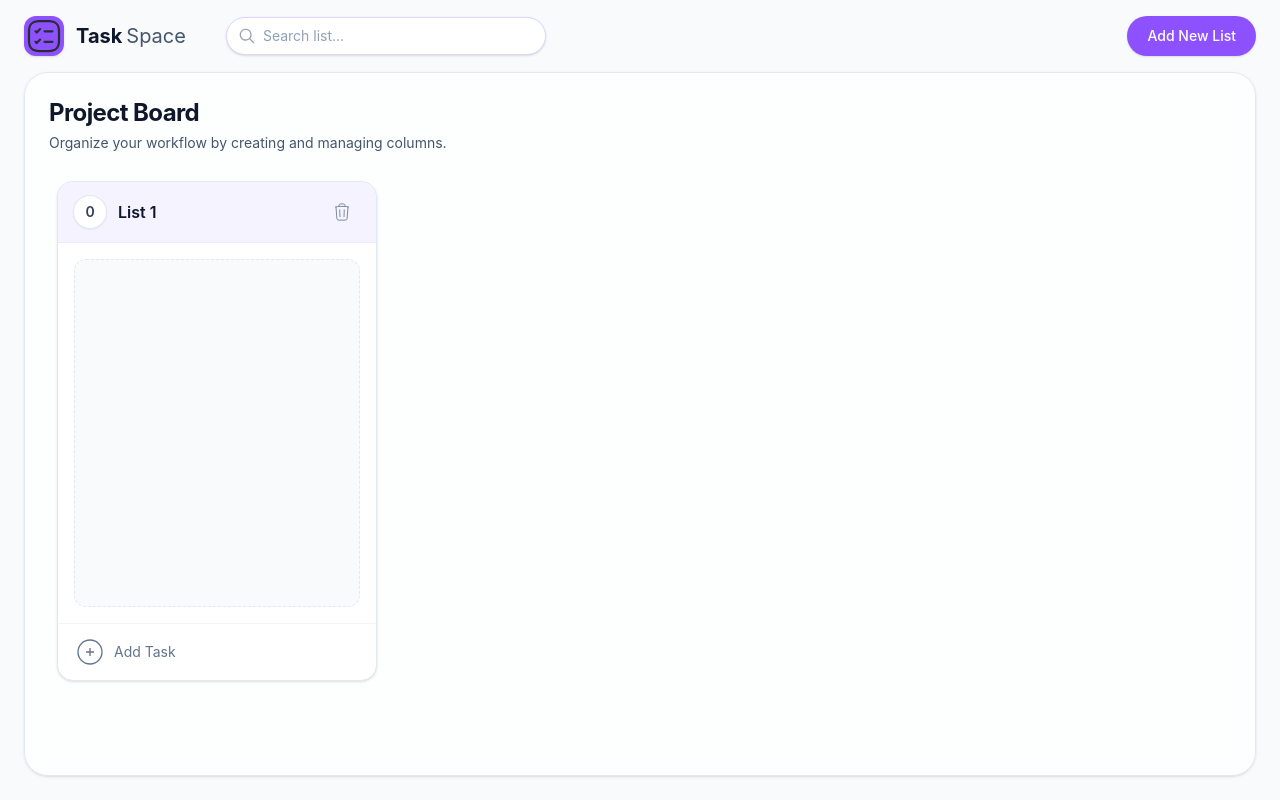
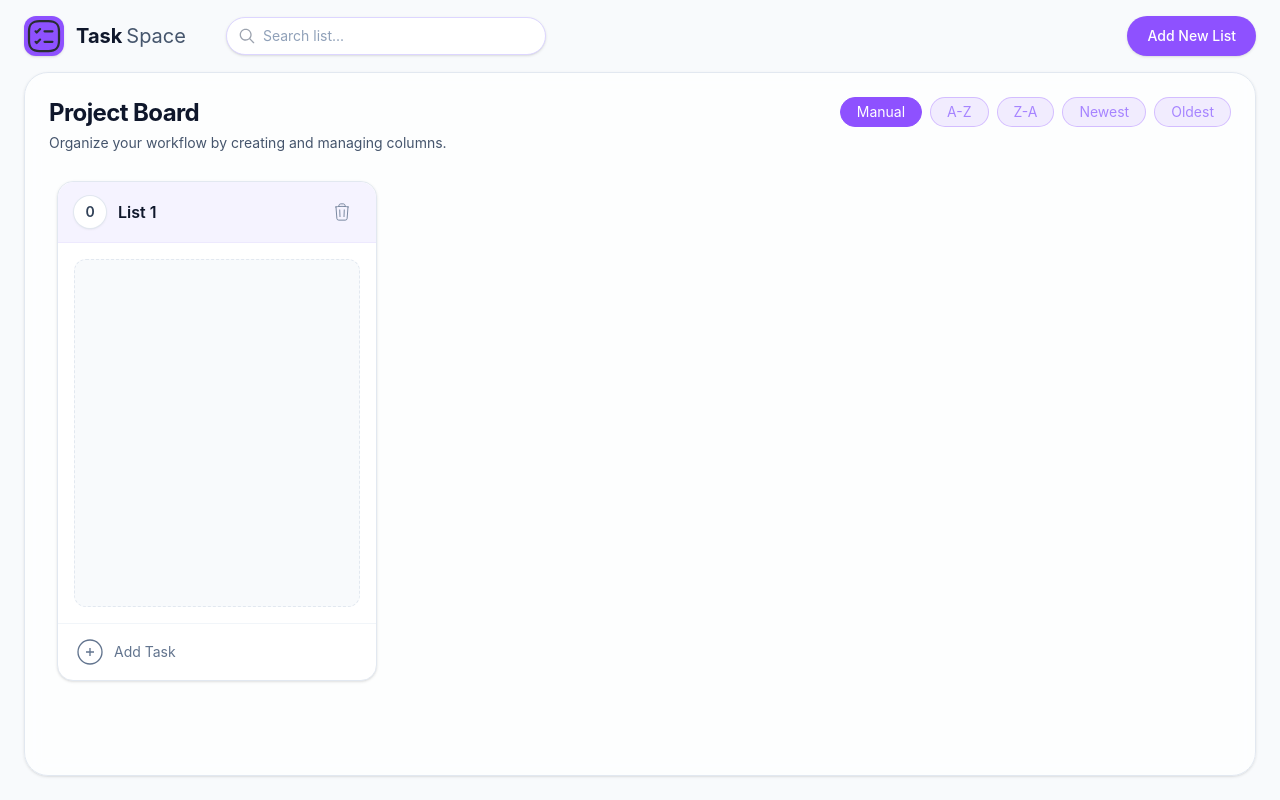
Before and after one commit to OtonielG/task-manager-dnd, a React (Vite) app: page / in a window 1280 px wide. Built offline with nearby package versions, Linux system fonts and the light colour scheme.

Commit message:
feat: implement manual, alphabetical, and date sorting for columns

```diff
--- a/src/App.tsx
+++ b/src/App.tsx
@@ -5,17 +5,21 @@ import type { Column, Id } from "./types";
 import { arrayMove } from "@dnd-kit/sortable";
 import type { UniqueIdentifier } from "@dnd-kit/core";
 
+export type SortValue = "manual" | "az" | "za" | "newest" | "oldest";
+
 function App() {
-  const [columns, setColumns] = useState<Column[]>([
-    { id: crypto.randomUUID(), title: "List 1" },
+  const [columns, setColumns] = useState<Column[]>(() => [
+    { id: crypto.randomUUID(), title: "List 1", createdAt: Date.now() },
   ]);
 
   const [search, setSearch] = useState("");
+  const [sort, setSort] = useState<SortValue>("manual");
 
   function createColumn() {
     const newColumn: Column = {
       id: crypto.randomUUID(),
       title: `List ${columns.length + 1}`,
+      createdAt: Date.now(),
     };
 
     setColumns((prev) => [...prev, newColumn]);
@@ -45,10 +49,32 @@ function App() {
   }
 
   const filteredColumns = useMemo(() => {
-    return columns.filter((column) =>
+    const filtered = columns.filter((column) =>
       column.title.toLowerCase().includes(search.toLowerCase().trim()),
     );
-  }, [columns, search]);
+
+    if (sort === "manual") return filtered;
+
+    const sorted = [...filtered];
+
+    if (sort === "az") {
+      return sorted.sort((a, b) => a.title.localeCompare(b.title));
+    }
+
+    if (sort === "za") {
+      return sorted.sort((a, b) => b.title.localeCompare(a.title));
+    }
+
+    if (sort === "newest") {
+      return sorted.sort((a, b) => b.createdAt - a.createdAt);
+    }
+
+    if (sort === "oldest") {
+      return sorted.sort((a, b) => a.createdAt - b.createdAt);
+    }
+
+    return filtered;
+  }, [columns, search, sort]);
 
   return (
     <div className="flex h-dvh w-full flex-col bg-slate-50">
@@ -64,6 +90,8 @@ function App() {
           deleteColumn={deleteColumn}
           handleChange={handleChange}
           updateColumn={updateColumn}
+          sort={sort}
+          onSortChange={setSort}
         />
       </div>
     </div>
--- a/src/components/ProjectsArea.tsx
+++ b/src/components/ProjectsArea.tsx
@@ -16,12 +16,28 @@ import {
   horizontalListSortingStrategy,
 } from "@dnd-kit/sortable";
 import type { UniqueIdentifier } from "@dnd-kit/core";
+import type { SortValue } from "../App";
+
+type SortOption = {
+  label: string;
+  value: SortValue;
+};
+
+const sortOptions: SortOption[] = [
+  { label: "Manual", value: "manual" },
+  { label: "A-Z", value: "az" },
+  { label: "Z-A", value: "za" },
+  { label: "Newest", value: "newest" },
+  { label: "Oldest", value: "oldest" },
+];
 
 type ProjectsAreaProps = {
   columns: Column[];
   deleteColumn: (id: Id) => void;
   handleChange: (activeId: UniqueIdentifier, overId: UniqueIdentifier) => void;
   updateColumn: (id: Id, title: string) => void;
+  sort: SortValue;
+  onSortChange: (value: SortValue) => void;
 };
 
 export default function ProjectsArea({
@@ -29,6 +45,8 @@ export default function ProjectsArea({
   deleteColumn,
   handleChange,
   updateColumn,
+  sort,
+  onSortChange,
 }: ProjectsAreaProps) {
   const [activeColumn, setActiveColumn] = useState<Column | null>(null);
   const columnsId = useMemo(() => columns.map((col) => col.id), [columns]);
@@ -69,7 +87,8 @@ export default function ProjectsArea({
           aria-labelledby="board-heading"
           className="flex h-full flex-col rounded-3xl border border-slate-200 bg-white/70 p-4 shadow-sm backdrop-blur-sm sm:p-6"
         >
-          <div className="mb-5 flex flex-col gap-1">
+          <div className="mb-5 flex flex-col gap-4 md:flex-row md:justify-between">
+            <div className="flex flex-col gap-1">
               <h1
                 id="board-heading"
                 className="text-xl font-bold tracking-tight text-slate-900 sm:text-2xl"
@@ -79,6 +98,26 @@ export default function ProjectsArea({
               <p className="text-sm text-slate-600">
                 Organize your workflow by creating and managing columns.
               </p>
+            </div>
+            <div className="">
+              <ul className="flex flex-wrap md:flex-nowrap justify-start md:justify-end gap-2">
+                {sortOptions.map((option) => (
+                  <li key={option.label}>
+                    <button
+                      type="button"
+                      onClick={() => onSortChange(option.value)}
+                      className={`w-fit flex text-nowrap items-center gap-2 rounded-full border px-4 py-1 text-sm transition-colors cursor-pointer ${
+                        sort === option.value
+                          ? "border-violet-500 bg-violet-500 text-white"
+                          : "border-violet-500/30 bg-violet-500/10 text-violet-400"
+                      }`}
+                    >
+                      {option.label}
+                    </button>
+                  </li>
+                ))}
+              </ul>
+            </div>
           </div>
 
           <SortableContext
--- a/src/types.ts
+++ b/src/types.ts
@@ -1,9 +1,10 @@
 export type Id = string;
 
-export interface Column {
+export type Column = {
   id: Id;
   title: string;
-}
+  createdAt: number;
+};
 
 export interface Task {
   id: Id;
```
Lines whose indentation alone changed are shown as unchanged.
